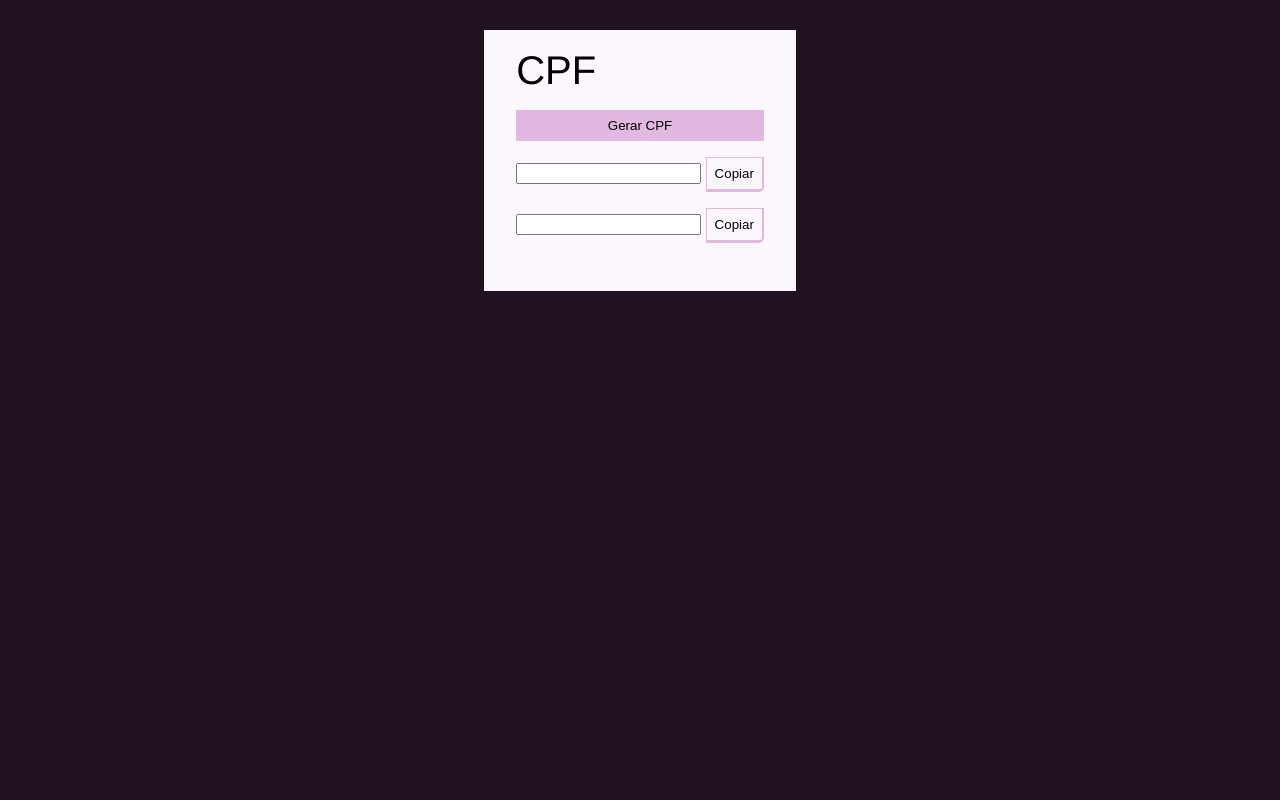
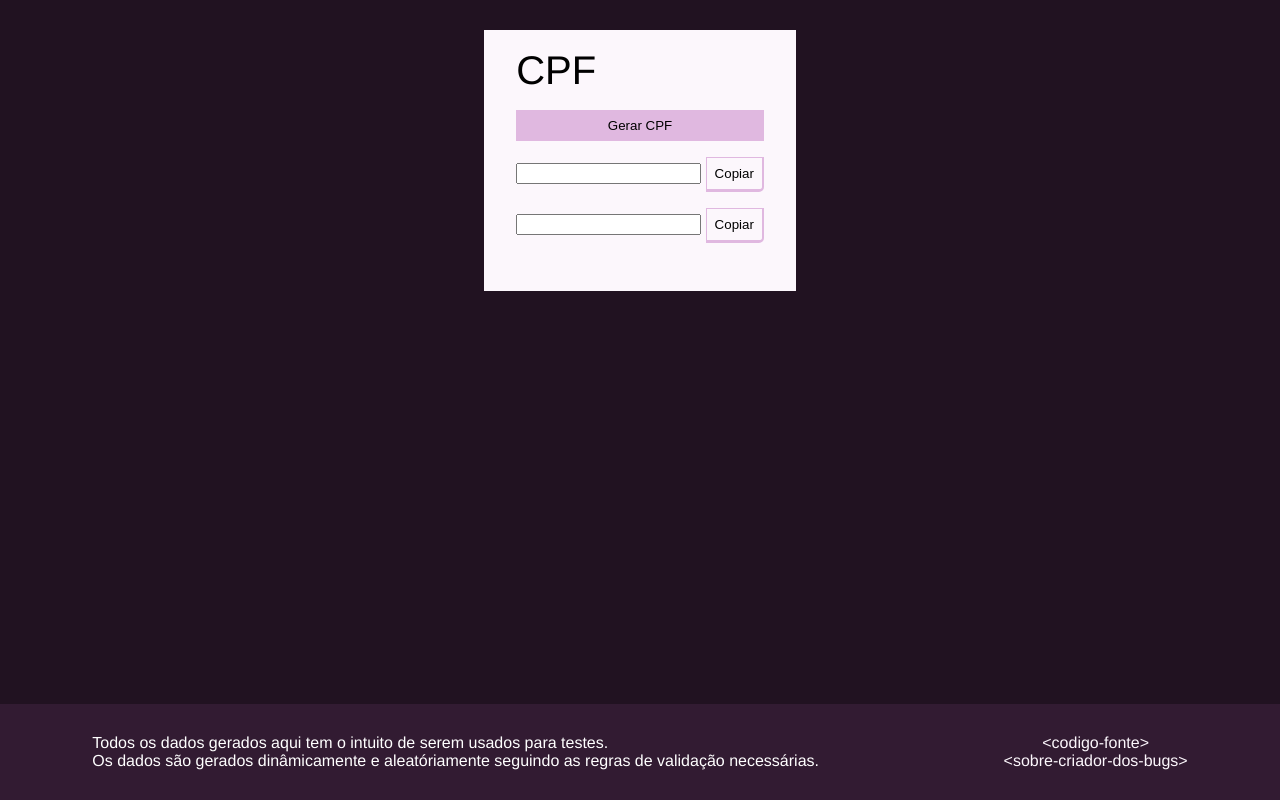
Before and after one commit to oxechicao/data-maker, a plain HTML site: page index.html in a window 1280 px wide. Drawn offline with Linux system fonts and the light colour scheme.

Commit message:
adicionando footer

```diff
--- a/index.html
+++ b/index.html
@@ -28,6 +28,20 @@
       </p>
     </div>
   </div>
+  <div class="container-footer">
+    <div class="content-footer">
+      <div class="item-footer">
+        <div>
+          Todos os dados gerados aqui tem o intuito de serem usados para testes. <br>
+          Os dados são gerados dinâmicamente e aleatóriamente seguindo as regras de validação necessárias.
+        </div>
+        <div style="text-align: center;">
+          <a href="https://github.com/thiichico/data-maker"> &lt;codigo-fonte&gt; </a> <br>
+          <a href="https://thiichico.github.io"> &lt;sobre-criador-dos-bugs&gt; </a>
+        </div>
+      </div>
+    </div>
+  </div>
 </div>
 </body>
 <script async type="application/javascript" src="utils.js"></script>
--- a/style.css
+++ b/style.css
@@ -1,24 +1,59 @@
-body {margin: 0px; font-family: "Courier 10 Pitch", Helvetica, Arial;}
+body {
+    margin: 0px;
+    font-family: "Courier 10 Pitch", Helvetica, Arial;
+}
+
 .container-body {
     background-color: hsl(300, 30%, 10%);
     height: 100vh;
 }
+
 .header {
     height: 3em;
 }
+
+.container-footer {
+    display: flex;
+    flex-direction: row;
+    align-items: flex-end;
+    flex-wrap: wrap;
+    height: 100%;
+}
+
+.content-footer {
+    width: 100%;
+    background-color: hsl(300, 30%, 15%);
+    color: white;
+}
+
+.item-footer {
+    flex-wrap: wrap;
+    display: flex;
+    justify-content: space-around;
+    flex-direction: row;
+    flex: 1 auto;
+}
+
+.item-footer > * {
+    padding: 30px;
+}
+
 .container-content {
     display: flex;
     justify-content: center;
     margin: 30px;
 }
+
 .columns {
     flex-flow: column wrap;
     align-items: center;
 }
+
 .rows {
     flex-flow: row wrap;
     align-items: center;
 }
+
 .content-box {
     background-color: hsl(300, 50%, 98%);
     padding: 0 2rem 2rem 2rem;
@@ -34,9 +69,11 @@ button {
     padding: 0.5rem;
     background-color: hsl(300, 40%, 80%);
 }
+
 button:hover {
     background-color: hsl(300, 40%, 85%);
 }
+
 button:active {
     background-color: hsl(300, 40%, 90%);
 }
@@ -48,3 +85,12 @@ button:active {
     border-right: 2px solid hsl(300, 40%, 80%);
     border-bottom-right-radius: 5px;
 }
+
+a {
+    color: hsl(300, 50%, 98%);
+    text-decoration: none;
+}
+a:hover {
+    color: hsl(300, 50%, 90%);
+    border-bottom: 1px solid hsl(300, 50%, 90%);
+}
```
